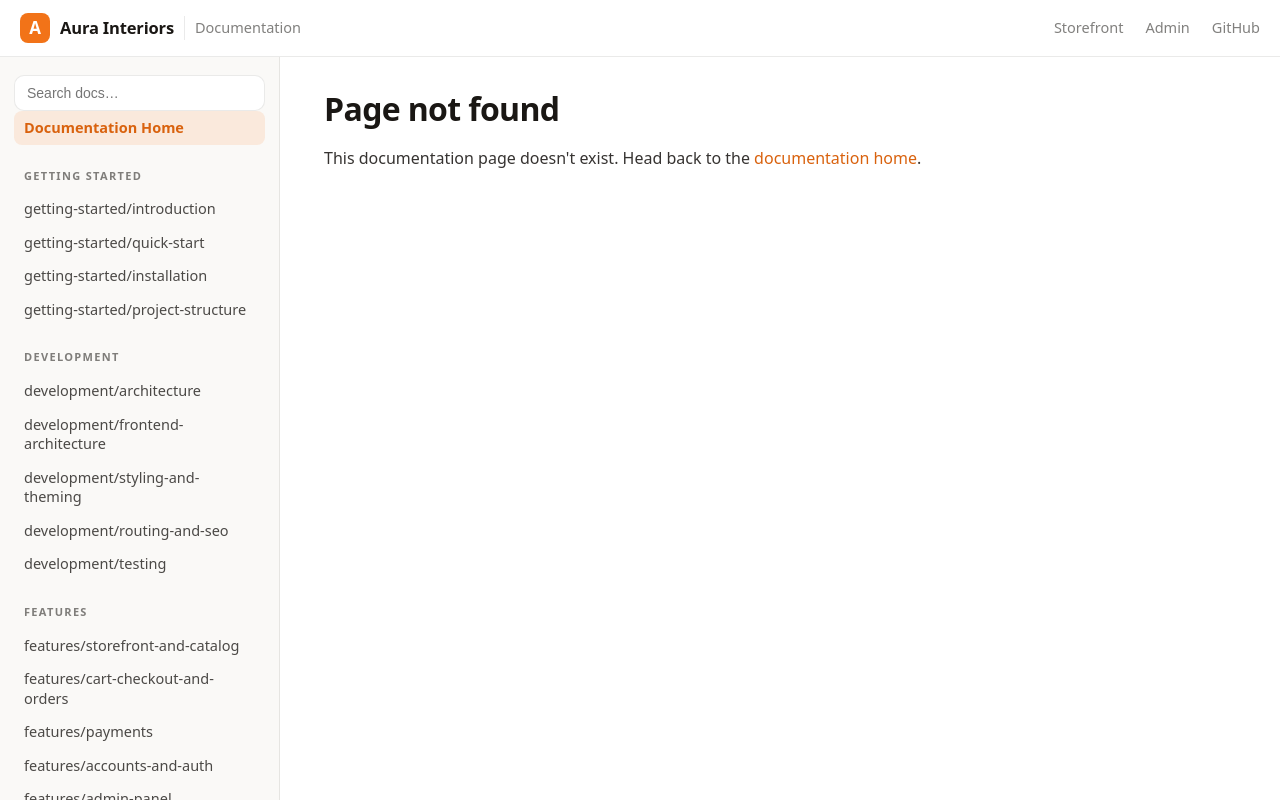
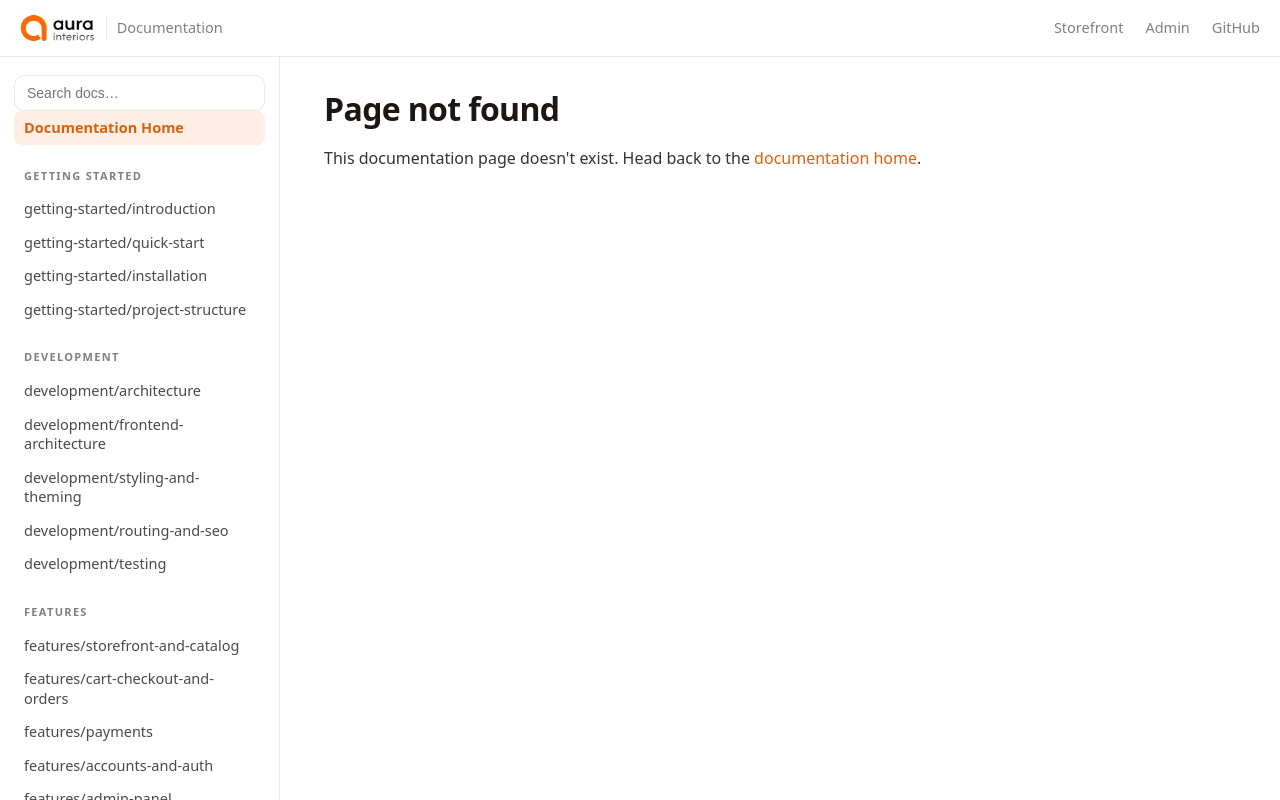
Before and after one commit to ShahiCrafts/aurainteriors-web, a React (Vite) app in the folder docs-site/: page / in a window 1280 px wide. Built offline with nearby package versions, Linux system fonts and the light colour scheme.

Commit message:
docs site: real Aura Interiors logo in the header, pure white background everywhere including the sidebar, white banner with the real logo

```diff
--- a/docs-site/src/App.jsx
+++ b/docs-site/src/App.jsx
@@ -98,8 +98,7 @@ export default function App() {
             navigate("");
           }}
         >
-          <span className="brand-mark">A</span>
-          <span className="brand-name">Aura Interiors</span>
+          <img className="brand-logo" src="/logo-aura-interiors.webp" alt="Aura Interiors" />
           <span className="brand-doc">Documentation</span>
         </a>
         <div className="topbar-links">
--- a/docs-site/src/styles.css
+++ b/docs-site/src/styles.css
@@ -6,7 +6,7 @@
   --muted: rgba(26, 23, 20, 0.55);
   --line: rgba(26, 23, 20, 0.09);
   --bg: #ffffff;
-  --side-bg: #faf9f7;
+  --side-bg: #ffffff;
 }
 
 * { box-sizing: border-box; }
@@ -61,6 +61,7 @@ html, body {
   justify-content: center;
   font-size: 17px;
 }
+.brand-logo { height: 30px; width: auto; display: block; }
 .brand-name { font-weight: 700; font-size: 16.5px; letter-spacing: -0.01em; }
 .brand-doc { color: var(--muted); font-size: 14.5px; border-left: 1px solid var(--line); padding-left: 10px; }
 .topbar-links { margin-left: auto; display: flex; gap: 22px; }
```
Also changed, not shown: docs-site/public/assets/banner.svg, 1 other file (tests, documents, lock files or other folders).
